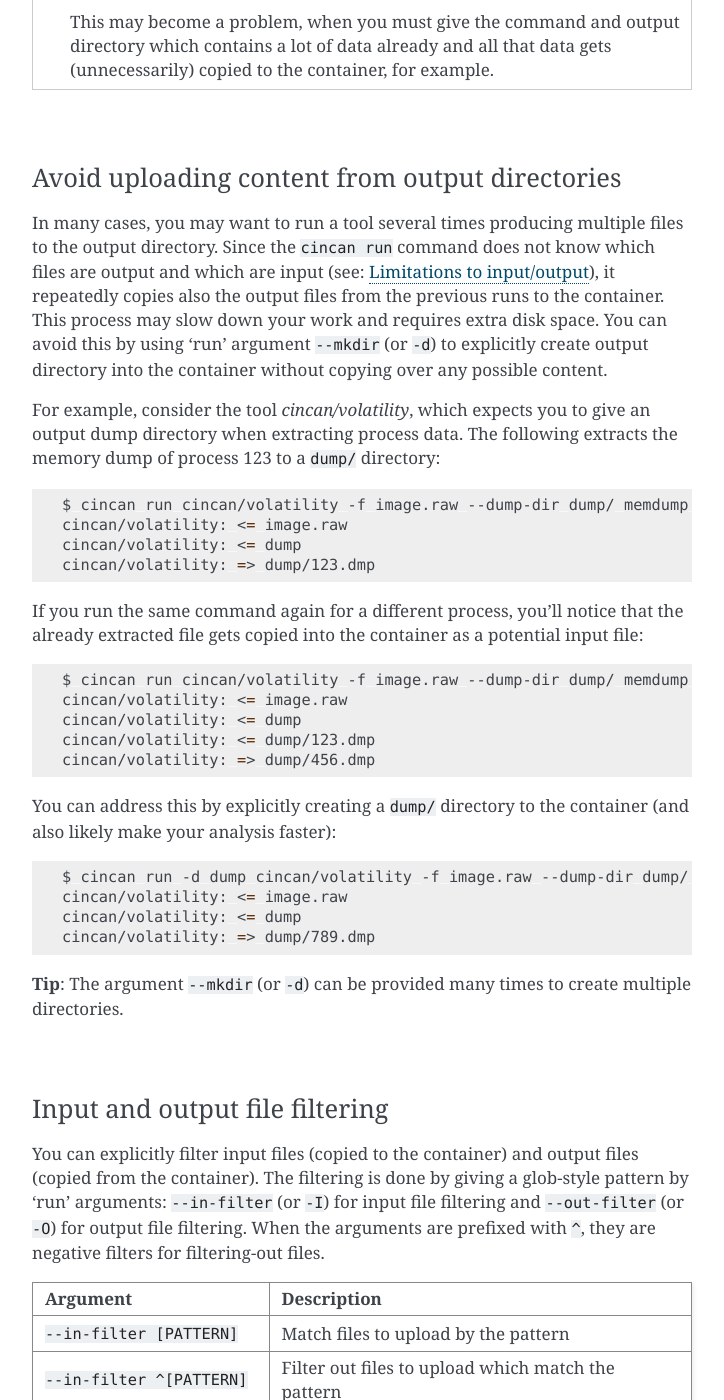
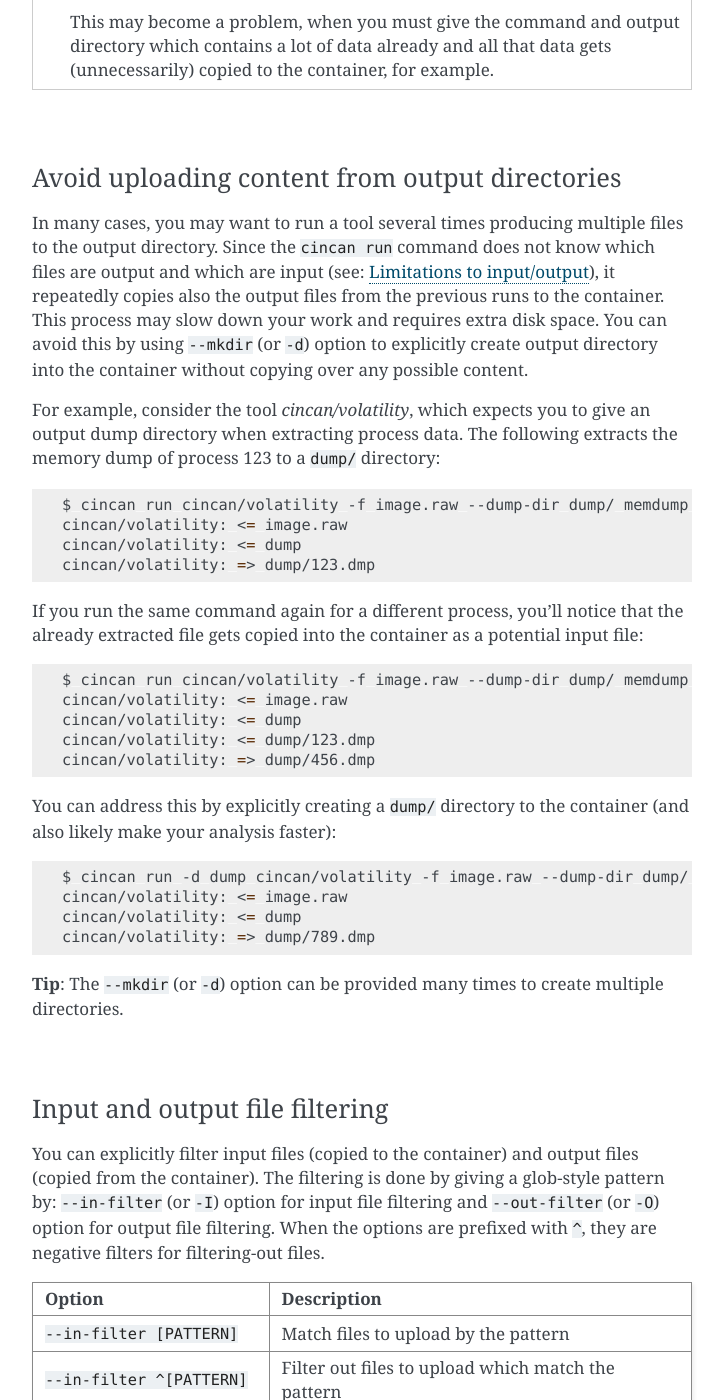
Before and after one commit to cincanproject/cincan-command, a Sphinx documentation site: the page built from docs/advanced_usage.rst, in a window 1280 px wide and 1400 px high, scrolled down 2267 px. Shown: the whole window, without its empty margins (388-1112 px from the left). Built offline with Sphinx 7.4.7, drawn with Linux system fonts in a browser that asks for light colours; some of the changed text lies outside the part shown.

Commit message:
Renaming: (run) argument -> option

```diff
--- a/docs/advanced_usage.rst
+++ b/docs/advanced_usage.rst
@@ -93,7 +93,7 @@
 Avoid uploading content from output directories
 """""""""""""""""""""""""""""""""""""""""""""""
 
-In many cases, you may want to run a tool several times producing multiple files to the output directory. Since the ``cincan run`` command does not know which files are output and which are input (see: `Limitations to input/output <input_output_limitations_>`_), it repeatedly copies also the output files from the previous runs to the container. This process may slow down your work and requires extra disk space. You can avoid this by using 'run' argument ``--mkdir`` (or ``-d``) to explicitly create output directory into the container without copying over any possible content.
+In many cases, you may want to run a tool several times producing multiple files to the output directory. Since the ``cincan run`` command does not know which files are output and which are input (see: `Limitations to input/output <input_output_limitations_>`_), it repeatedly copies also the output files from the previous runs to the container. This process may slow down your work and requires extra disk space. You can avoid this by using ``--mkdir`` (or ``-d``) option to explicitly create output directory into the container without copying over any possible content.
 
 For example, consider the tool *cincan/volatility*, which expects you to give an output dump directory when extracting process data. The following extracts the memory dump of process 123 to a ``dump/`` directory:
 
@@ -123,7 +123,7 @@
     cincan/volatility: <= dump
     cincan/volatility: => dump/789.dmp
 
-**Tip**: The argument ``--mkdir`` (or ``-d``) can be provided many times to create multiple directories.
+**Tip**: The ``--mkdir`` (or ``-d``) option can be provided many times to create multiple directories.
 
 |
 
@@ -131,10 +131,10 @@
 Input and output file filtering
 """""""""""""""""""""""""""""""
 
-You can explicitly filter input files (copied to the container) and output files (copied from the container). The filtering is done by giving a glob-style pattern by 'run' arguments: ``--in-filter`` (or ``-I``) for input file filtering and ``--out-filter`` (or ``-O``) for output file filtering. When the arguments are prefixed with ``^``, they are negative filters for filtering-out files.
+You can explicitly filter input files (copied to the container) and output files (copied from the container). The filtering is done by giving a glob-style pattern by: ``--in-filter`` (or ``-I``) option for input file filtering and ``--out-filter`` (or ``-O``) option for output file filtering. When the options are prefixed with ``^``, they are negative filters for filtering-out files.
 
 +-----------------------------+----------------------------------------------------+
-| Argument                    | Description                                        |
+| Option                      | Description                                        |
 +=============================+====================================================+
 | ``--in-filter [PATTERN]``   | Match files to upload by the pattern               |
 +-----------------------------+----------------------------------------------------+
@@ -170,7 +170,7 @@
 
 This works for user-supplied filters as well. Ignore file supports ``#`` char as a comment character.
 
-**Tip**: Argument ``--no-defaults`` can be passed for 'run' subcommand to not use this file.
+**Tip**: Option ``--no-defaults`` can be passed to not use this file.
 
 |
 
@@ -180,7 +180,7 @@
 
 Instead of letting the ``cincan run`` command figure out the input files from the command-line (see: `Limitations to input/output <input_output_limitations_>`_), you can provide the input files directly as a tar file. When this is done, the ``cincan run`` command does not try to apply any logic to upload files, so you have full control.
 
-The input tar file is specified with the 'run' argument ``--in`` and you can provide a file or use ``-`` to read from standard input. For example:
+The input tar file is specified with the ``--in`` option and you can provide a file or use ``-`` to read from standard input. For example:
 
 .. code-block:: shell
 
@@ -192,7 +192,7 @@
 Getting tool output as a tar file
 """""""""""""""""""""""""""""""
 
-The ``cincan run`` command also supports creating a tar file from a tool's output files. This is done with 'run' argument ``--out``. You can provide for the argument either a file name or ``-`` for standard output. You can also apply output file filtering to limit the number of files copied into the output tar file.
+The ``cincan run`` command also supports creating a tar file from a tool's output files. This is done with ``--out`` option. You can provide for the option either a file name or ``-`` for standard output. You can also apply output file filtering to limit the number of files copied into the output tar file.
 
 For example, the following should write file ``output.tar``
 
@@ -206,7 +206,7 @@
 Running a tool with interactive support
 ---------------------------------------
 
-Tools with interactive mode require ``--interactive`` (or ``-i``) and ``--tty`` (or ``-t``) 'run' arguments.
+Tools with interactive mode require ``--interactive`` (or ``-i``) and/or ``--tty`` (or ``-t``) options.
 
 We are using *cincan/radare2* as an example of a tool with an interactive mode here. Start *cincan/radare2* disassembler for local file ``/bin/ls`` by running:
 
```
